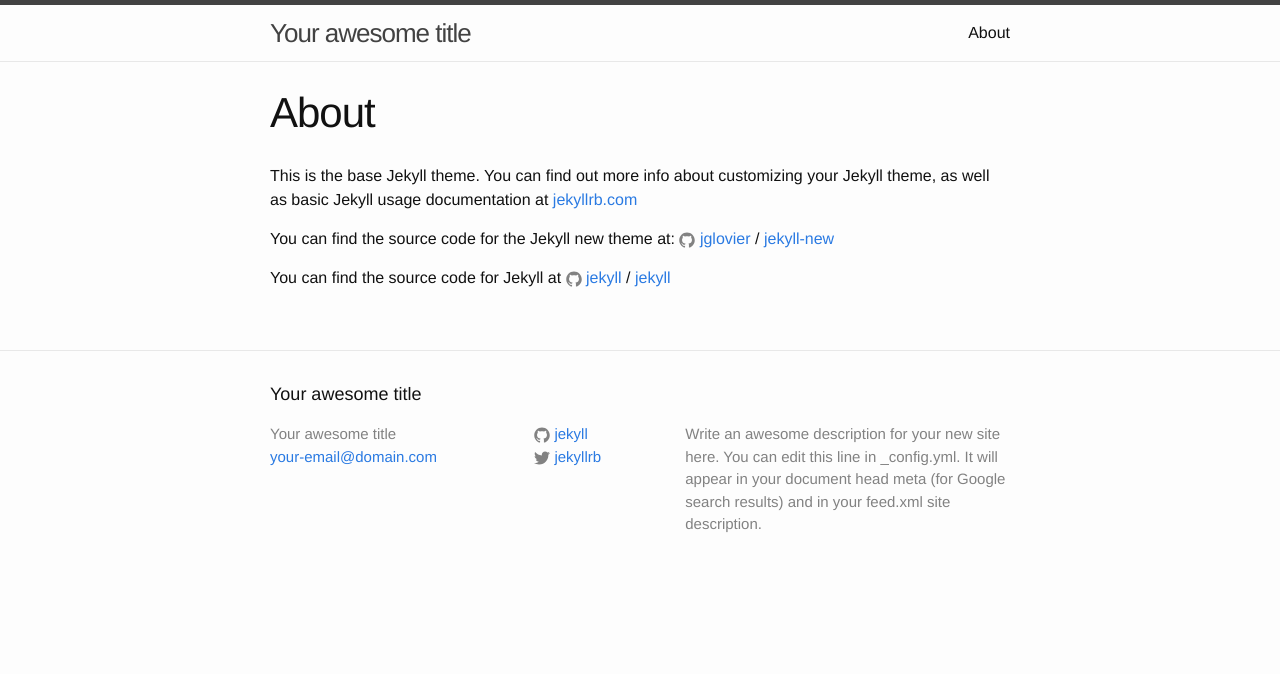
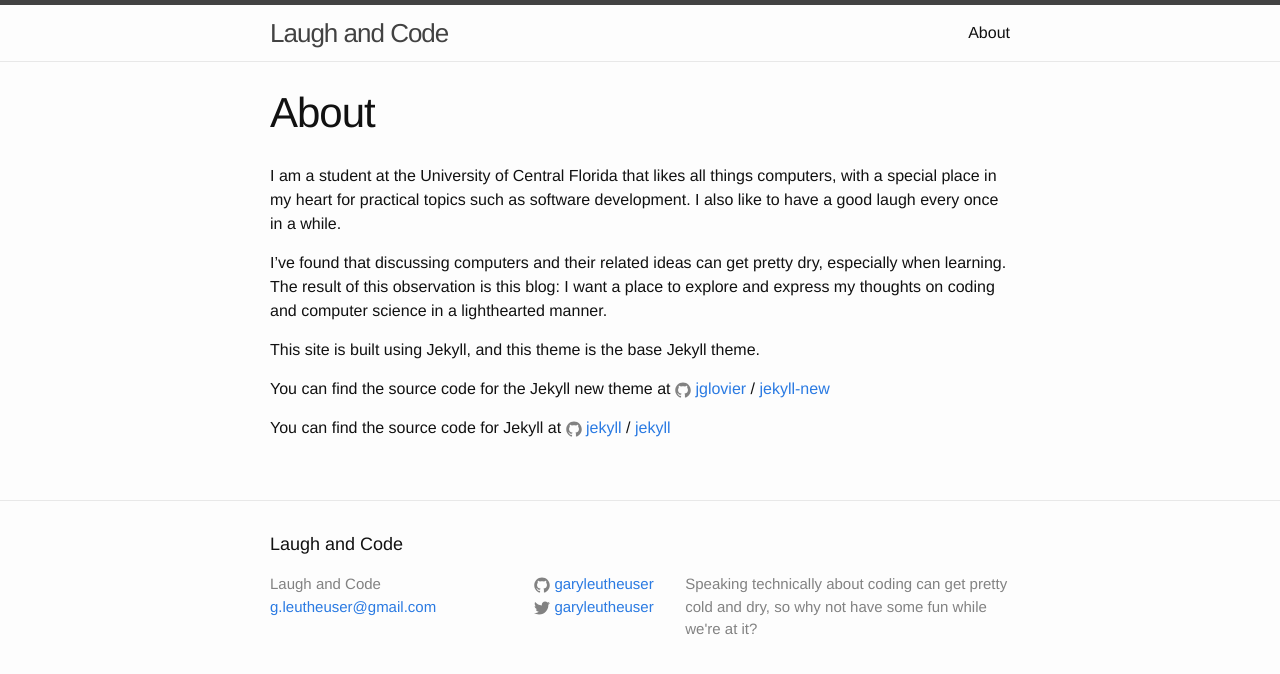
Before and after one commit to GaryLeutheuser/garyleutheuser.github.io, a Jekyll site: the page built from about.md, in a window 1280 px wide. Shown: the top 674 px of the page. Built offline with Jekyll 4.4.1, drawn with Linux system fonts in a browser that asks for light colours.

Commit message:
Update General Site Info
Update the site title, contact information, and the about page.

```diff
--- a/_config.yml
+++ b/_config.yml
@@ -6,16 +6,15 @@
 # 'jekyll serve'. If you change this file, please restart the server process.
 
 # Site settings
-title: Your awesome title
-email: your-email@domain.com
+title: Laugh and Code
+email: g.leutheuser@gmail.com
 description: > # this means to ignore newlines until "baseurl:"
-  Write an awesome description for your new site here. You can edit this
-  line in _config.yml. It will appear in your document head meta (for
-  Google search results) and in your feed.xml site description.
+  Speaking technically about coding can get pretty cold and dry, so
+  why not have some fun while we're at it?
 baseurl: "" # the subpath of your site, e.g. /blog
-url: "http://yourdomain.com" # the base hostname & protocol for your site
-twitter_username: jekyllrb
-github_username:  jekyll
+url: "http://garyleutheuser.github.io" # the base hostname & protocol for your site
+twitter_username: garyleutheuser
+github_username:  garyleutheuser
 
 # Build settings
 markdown: kramdown
--- a/about.md
+++ b/about.md
@@ -4,9 +4,13 @@ title: About
 permalink: /about/
 ---
 
-This is the base Jekyll theme. You can find out more info about customizing your Jekyll theme, as well as basic Jekyll usage documentation at [jekyllrb.com](http://jekyllrb.com/)
+I am a student at the University of Central Florida that likes all things computers, with a special place in my heart for practical topics such as software development. I also like to have a good laugh every once in a while.
 
-You can find the source code for the Jekyll new theme at:
+I've found that discussing computers and their related ideas can get pretty dry, especially when learning. The result of this observation is this blog: I want a place to explore  and express my thoughts on coding and computer science in a lighthearted manner.
+
+This site is built using Jekyll, and this theme is the base Jekyll theme.
+
+You can find the source code for the Jekyll new theme at
 {% include icon-github.html username="jglovier" %} /
 [jekyll-new](https://github.com/jglovier/jekyll-new)
 
```
